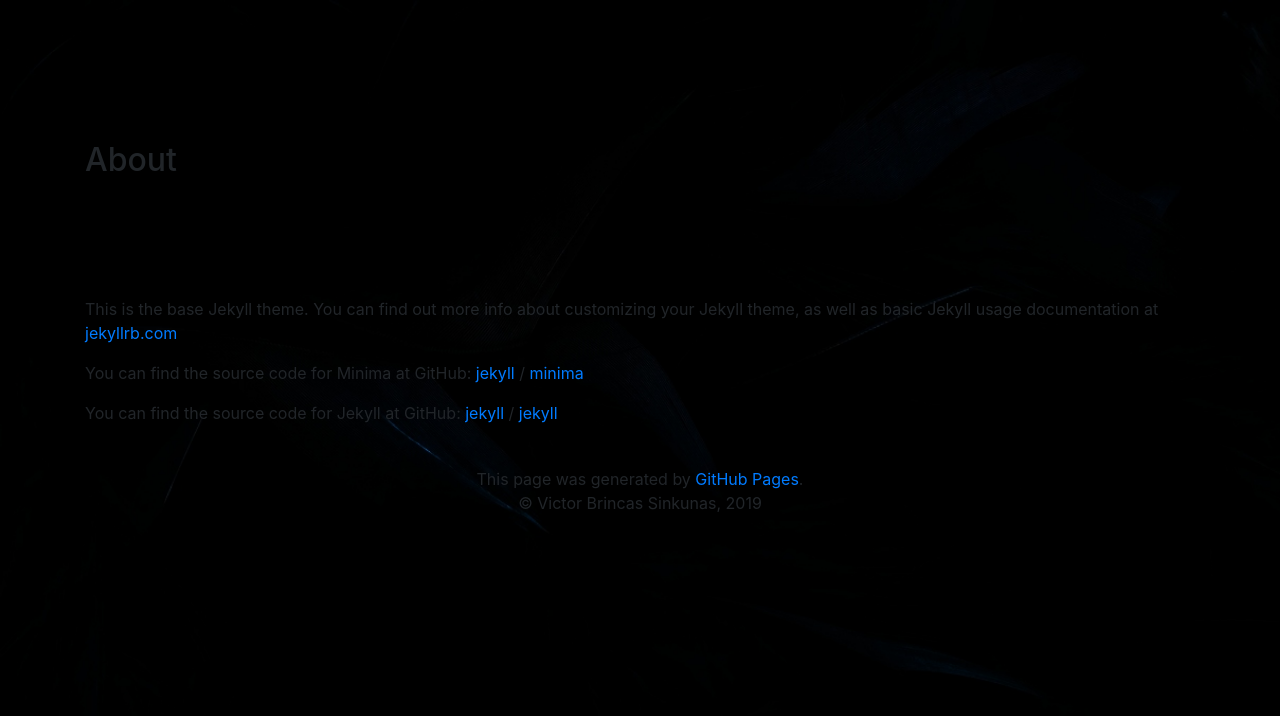
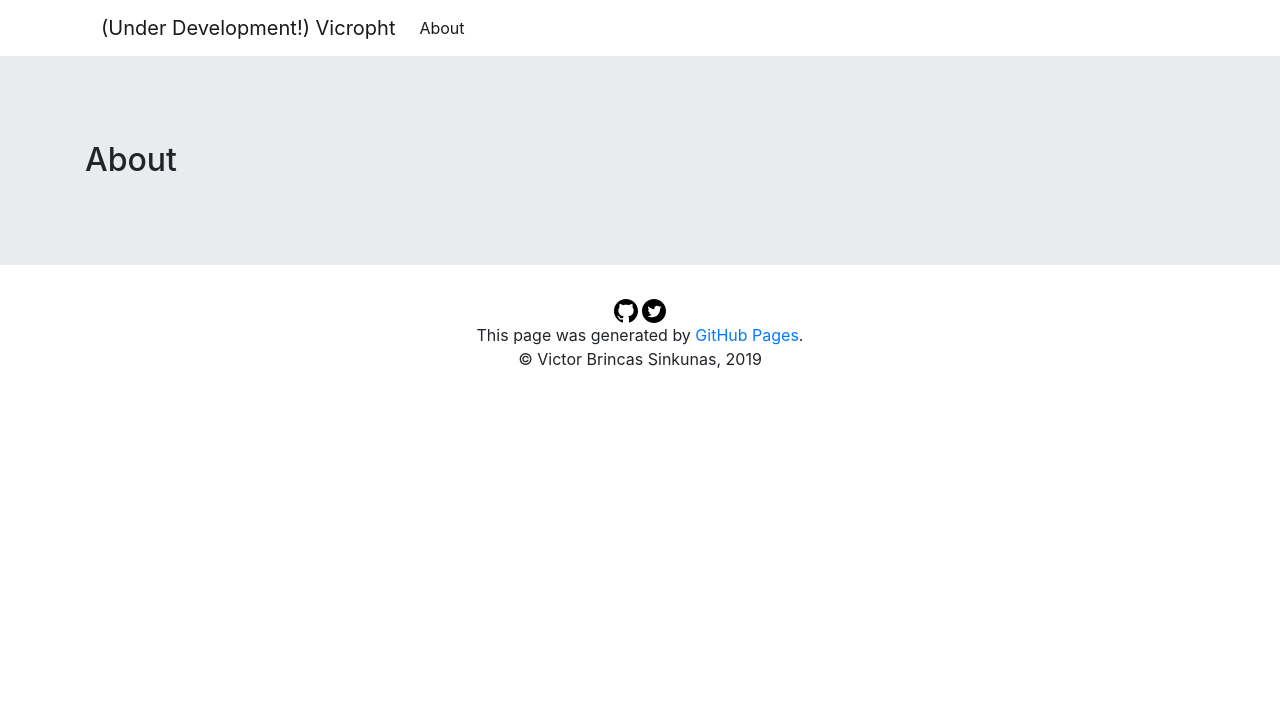
Before and after one commit to Vicropht/vicropht.com, a Jekyll site: the page built from about.markdown, in a window 1280 px wide. Shown: the top 716 px of the page. Built offline with Jekyll 4.4.1, drawn with Linux system fonts in a browser that asks for light colours; nearby versions of some CDN libraries.

Commit message:
Set under development post and title, edit a bit of the style

```diff
--- a/_config.yml
+++ b/_config.yml
@@ -1,7 +1,7 @@
 port: 4001
 
 # Site settings
-title: Vicropht
+title: (Under Development!) Vicropht
 subtitle: Karlsruhe University of Applied Sciences | International IT Business
 description: >-
   My personal portfolio and blog to share my ideas and projects for the internet.
--- a/_sass/theme.scss
+++ b/_sass/theme.scss
@@ -3,15 +3,17 @@
 // code highliting
 @import "rouge-github";
 
+* {
+  // background-image: url(../images/background.jpg);
+  background-repeat: no-repeat;
+  background-size: cover;
+  background-attachment: fixed;
+  box-sizing: border-box;
+  transition: all 0.2s ease-out;
+}
+
 img {
-    height: auto;
-    width: 250px;
-    border-radius: 20px;
-  }
-
-* {
-    background-image: url(../images/background.jpg);
-    background-repeat: no-repeat;
-    background-size: cover;
-    background-attachment: fixed;
+  height: auto;
+  width: 250px;
+  border-radius: 20px;
 }
--- /dev/null
+++ b/_sass/vars.scss
@@ -0,0 +1,26 @@
+
+// Breakpoints
+$large-breakpoint: 64em !default;
+$medium-breakpoint: 42em !default;
+
+// Headers
+$header-heading-color: #C5C6C7 !default;
+$header-bg-color: #45A29E !default;
+
+// Text
+$section-headings-color: #66FCF1 !default;
+$body-text-color: #C5C6C7 !default;
+$body-link-color: #1e6bb8 !default;
+$blockquote-text-color: #C5C6C7 !default;
+
+// Code
+$code-bg-color: #f3f6fa !default;
+$code-text-color: #567482 !default;
+
+// Borders
+$border-color: #dce6f0 !default;
+$table-border-color: #e9ebec !default;
+$hr-border-color: #eff0f1 !default;
+
+// Fonts
+$body-font-size: 16px;
--- a/about.markdown
+++ b/about.markdown
@@ -3,16 +3,3 @@ layout: page
 title: About
 permalink: /about
 ---
-
-This is the base Jekyll theme. You can find out more info about customizing your Jekyll theme, as well as basic Jekyll usage documentation at [jekyllrb.com](https://jekyllrb.com/)
-
-You can find the source code for Minima at GitHub:
-[jekyll][jekyll-organization] /
-[minima](https://github.com/jekyll/minima)
-
-You can find the source code for Jekyll at GitHub:
-[jekyll][jekyll-organization] /
-[jekyll](https://github.com/jekyll/jekyll)
-
-
-[jekyll-organization]: https://github.com/jekyll
```
Also changed, not shown: _posts/2019-10-04-welcome-to-jekyll.markdown (deleted, +0 -30 lines), _posts/2020-04-08-under-development.markdown (added, +13 -0 lines), assets/images/background.jpg.
